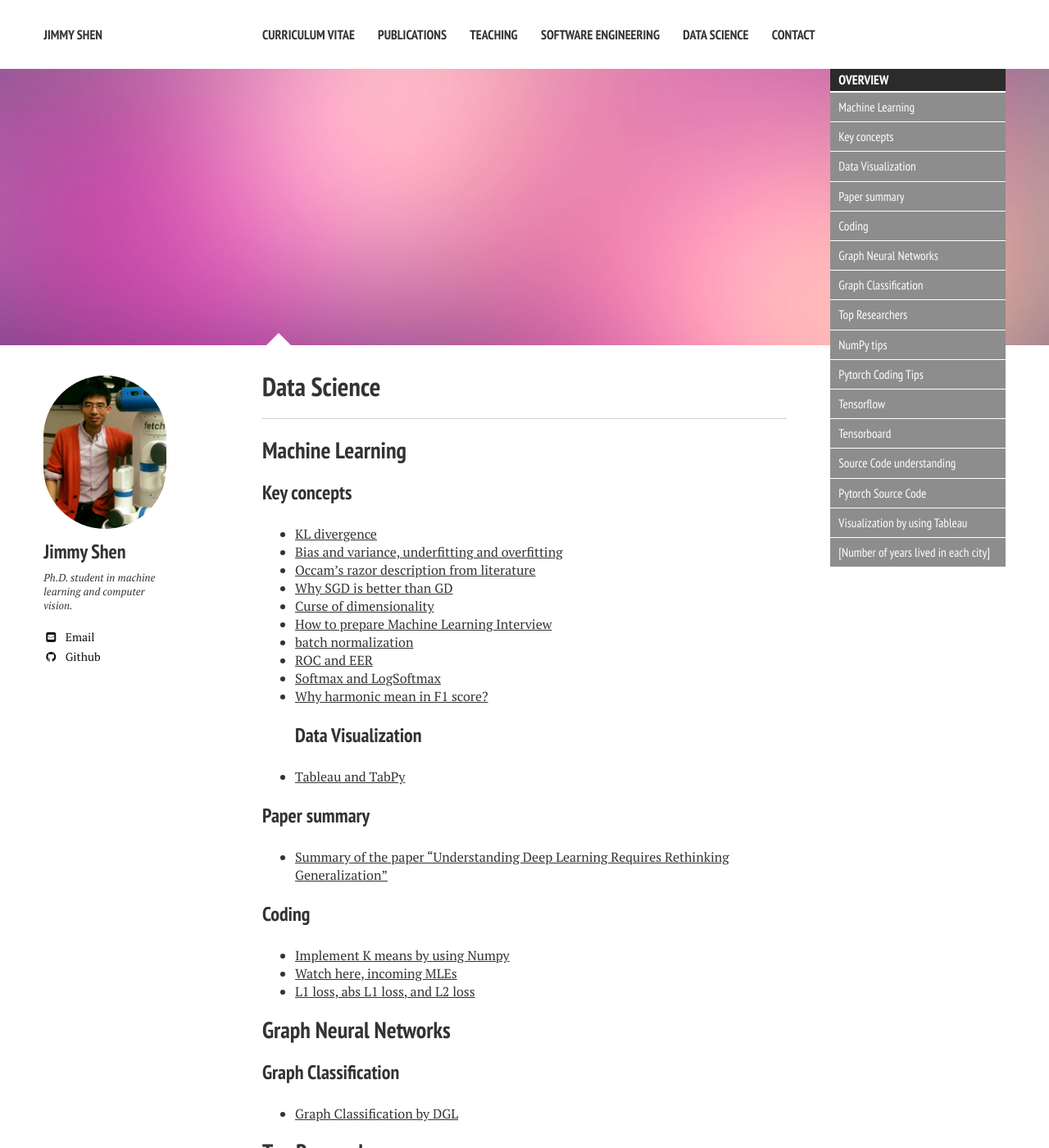
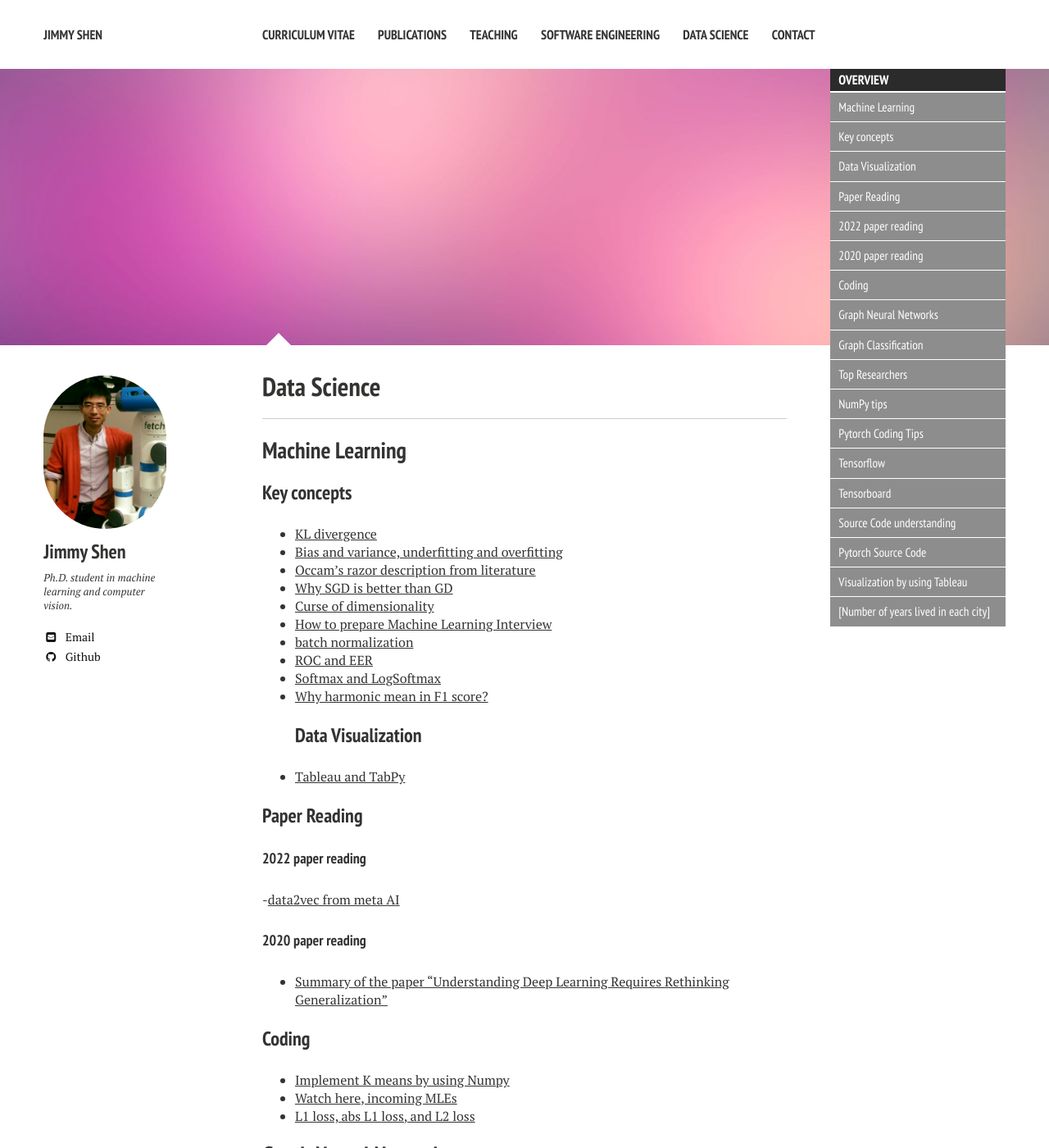
Before and after one commit to xiaokeshen/xiaokeshen.github.io, a Jekyll site: the page built from DataScience/index.md, in a window 1280 px wide and 1400 px high. Shown: the whole window at 82% size. Built offline with Jekyll 4.4.1, drawn with Linux system fonts in a browser that asks for light colours; nearby versions of some CDN libraries.

```diff
--- a/DataScience/index.md
+++ b/DataScience/index.md
@@ -34,7 +34,10 @@
 ### Data Visualization
 - [Tableau and TabPy](https://jimmy-shen.medium.com/tableau-and-tabpy-3f9264755430)
 
-### Paper summary
+### Paper Reading
+#### 2022 paper reading
+-[data2vec from meta AI](https://jimmy-shen.medium.com/finally-we-have-a-more-general-modality-unspecific-representation-method-data2vec-5dcba6c853ef)
+#### 2020 paper reading
 - [Summary of the paper “Understanding Deep Learning Requires Rethinking Generalization"](https://medium.com/@jim.morris.shen/summary-of-the-paper-understanding-deep-learning-requires-rethinking-generalization-aced06f31b51)
 
 ### Coding
```
